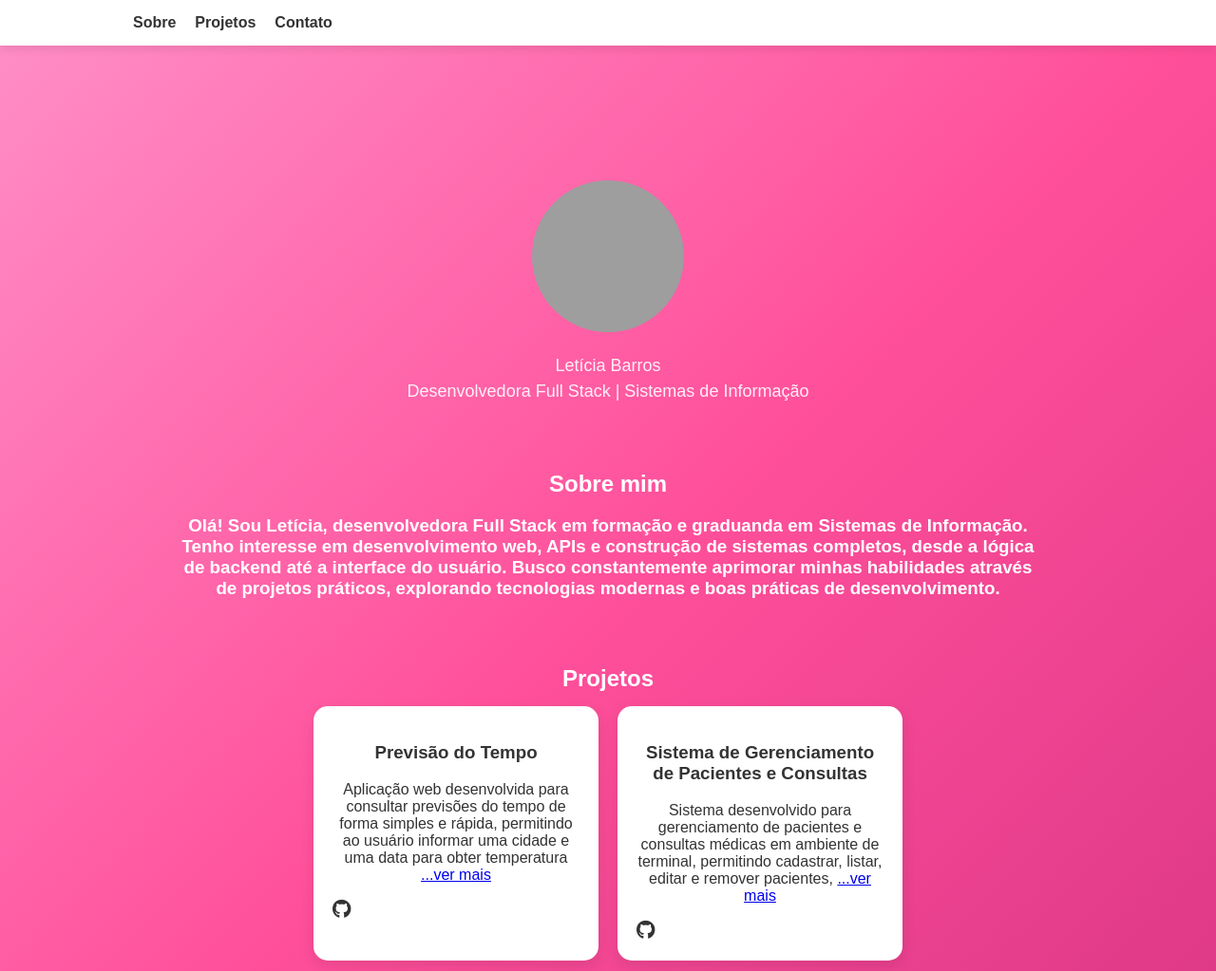
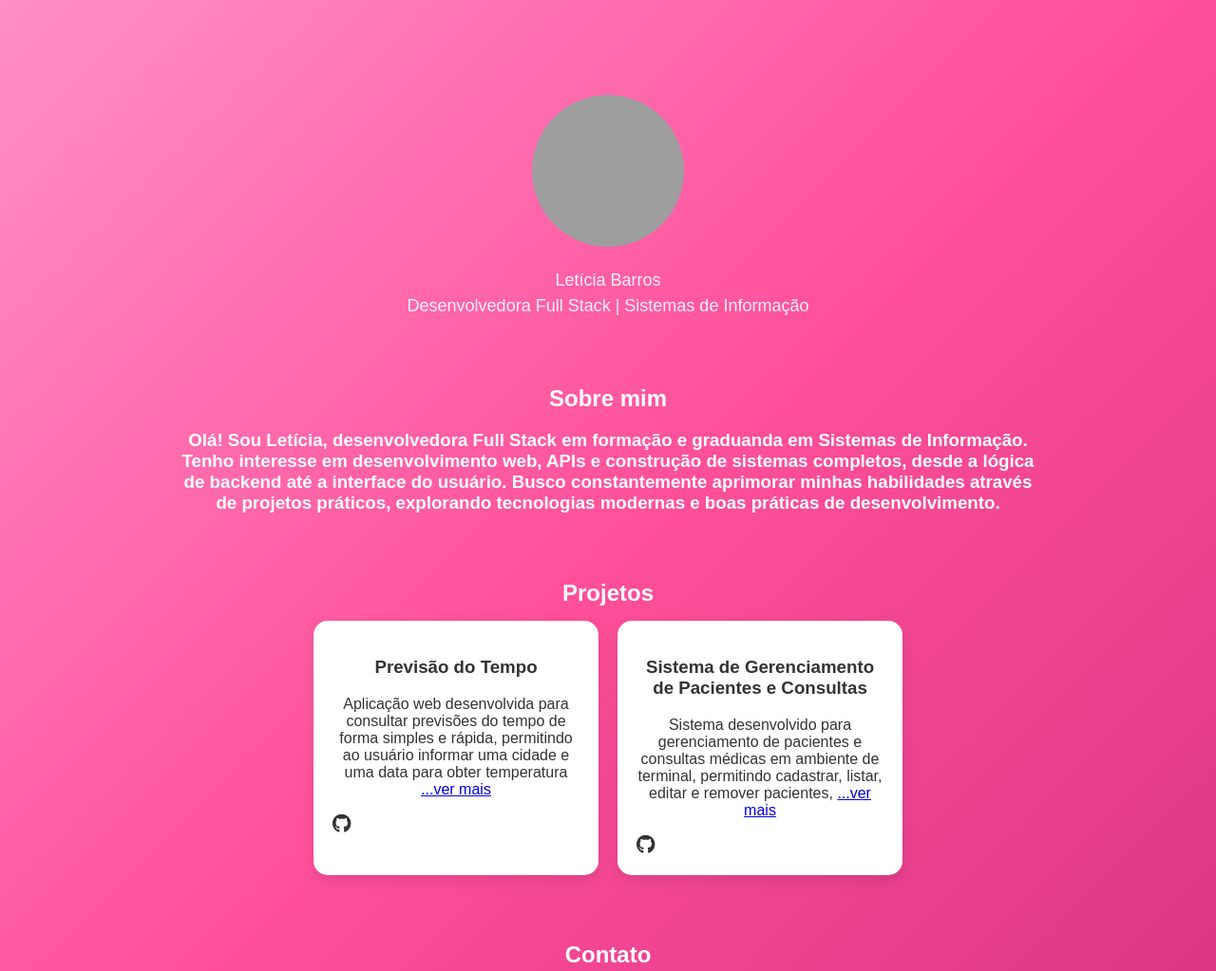
Before and after one commit to letici4barr0s/portfolio, a website built with Vite: page index.html in a window 1280 px wide. Shown: the top 1023 px of the page at 95% size. Built offline with nearby package versions, Linux system fonts and the light colour scheme; grey boxes are pictures that could not be loaded.

Commit message:
menu delete

```diff
--- a/index.html
+++ b/index.html
@@ -17,22 +17,6 @@ href="https://cdnjs.cloudflare.com/ajax/libs/font-awesome/6.5.0/css/all.min.css"
 </head>
 
 <body>
-
-<header class="menu">
-
-<nav>
-
-<ul>
-
-<li><a href="#sobre">Sobre</a></li>
-<li><a href="#projetos">Projetos</a></li>
-<li><a href="#contato">Contato</a></li>
-
-</ul>
-
-</nav>
-
-</header>
 
 <main class="container">
 
--- a/src/style.css
+++ b/src/style.css
@@ -61,7 +61,7 @@ width:100%;
 .container{
 max-width:900px;
 margin:auto;
-padding:120px 40px 40px;
+padding:30px 20px 20px;
 text-align:center;
 }
 
```
